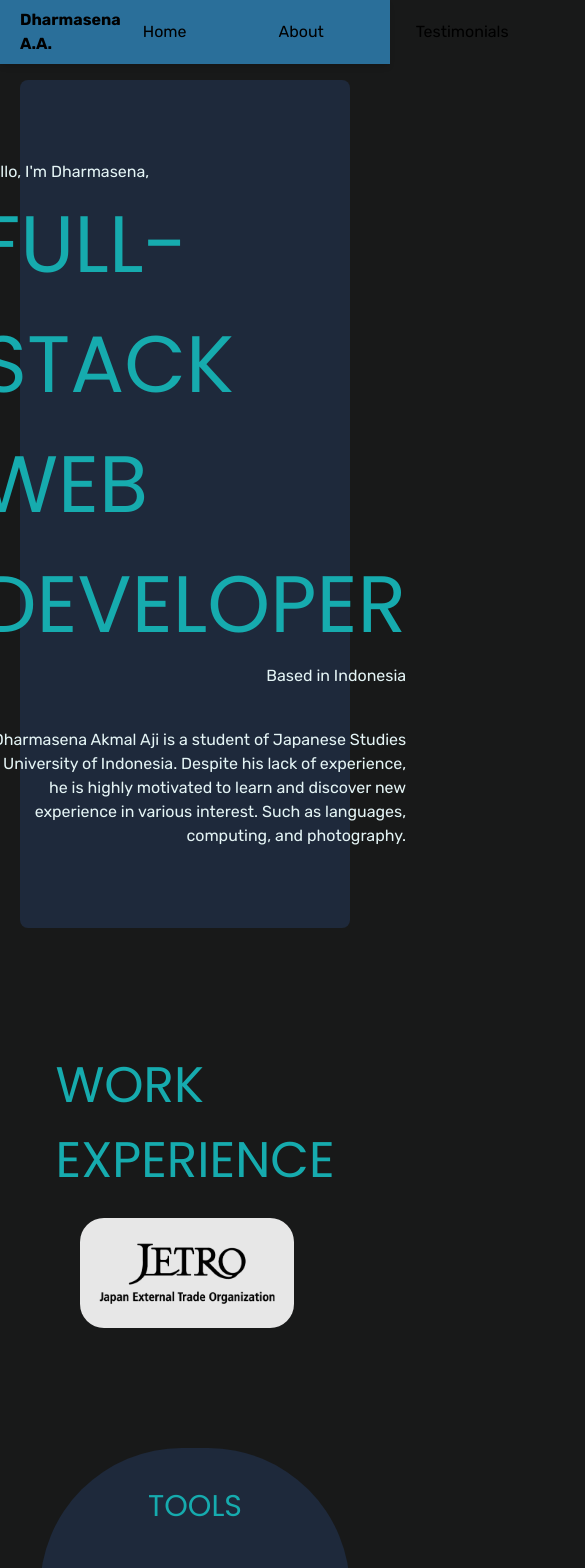
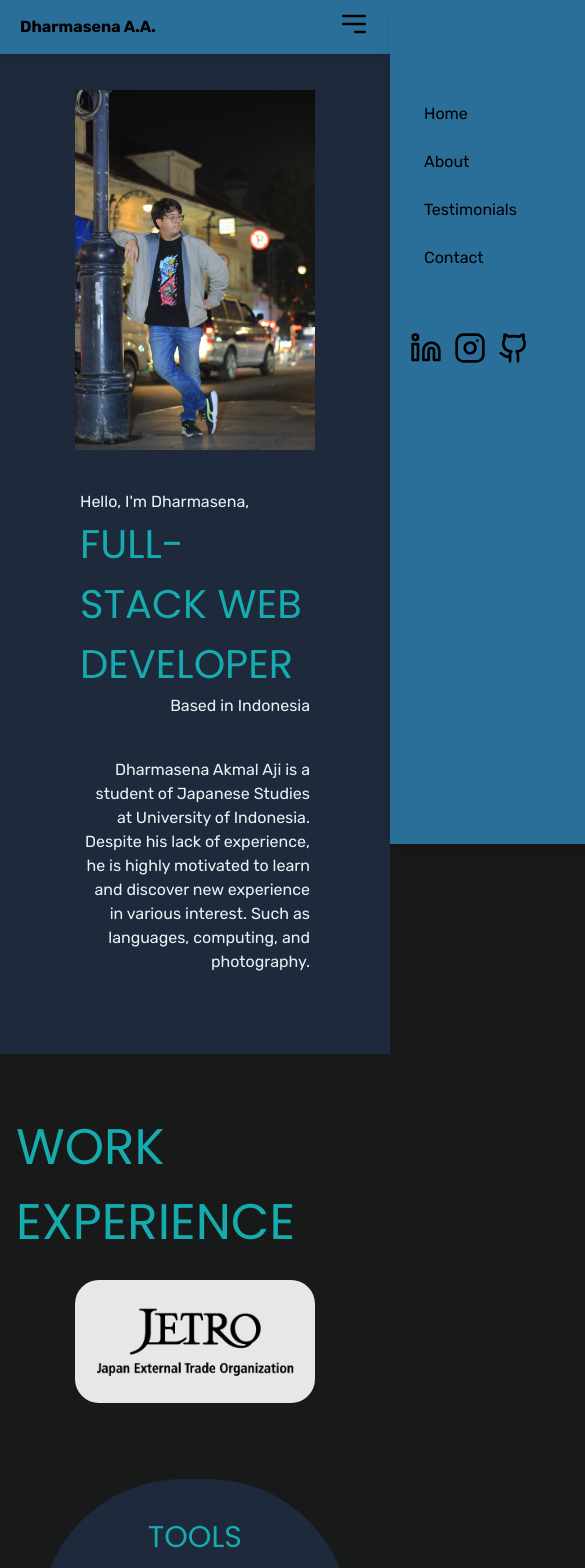
Before and after one commit to KaonashiMFG/proto-folio, a React (Vite) app: page / in a window 390 px wide. Shown: the top 1568 px of the page, 585 px wide, since content can reach past the window. Built offline with nearby package versions, Linux system fonts and the light colour scheme; grey boxes are pictures that could not be loaded.

Commit message:
kinda finalized

```diff
--- a/src/App.tsx
+++ b/src/App.tsx
@@ -4,26 +4,26 @@ import Workexp from "./components/Workexp";
 import Skills from "./components/Skills";
 import Contacts from "./components/Contacts";
 import Testimonials from "./components/Testimonials";
+import Footer from "./components/Footer";
 
 // import LogoAnimation from "./components/LogoAnimation";
-
 
 export default function App() {
   return (
     <>
-
       <Navbar />
 
-      <Hero/>
+      <Hero />
 
-      <Workexp/>
+      <Workexp />
 
-      <Skills/>
+      <Skills />
 
-      <Testimonials/>
+      <Testimonials />
 
-      <Contacts/>
+      <Contacts />
 
+      <Footer />
     </>
   );
 }
--- a/src/components/Contacts.tsx
+++ b/src/components/Contacts.tsx
@@ -6,8 +6,8 @@ export default function Workexp() {
   return (
     <>
       {/* <div className="flex items-center justify-center gap-3 border bg-navbar border-white w-full"> */}
-        <div className="p-10 bg-navbar flex gap-28 justify-center items-center">
-        <h1 className="text-black">CONTACTS</h1>
+        <div className="p-10 bg-navbar flex gap-28 justify-center items-center max-xl:flex-col max-xl:gap-10">
+        <h1 className="text-black max-xl:underline">CONTACTS</h1>
 
           <div className="logoContact">
             <img src= {wa} alt= "Whatsapp icon" className="w-[25px]"/>
--- /dev/null
+++ b/src/components/Footer.tsx
@@ -0,0 +1,10 @@
+export default function Footer() {
+  return (
+    <>
+      <div className="flex justify-between p-3 px-5 bg-secondBoxColor">
+        <h2 className="text-regularText">Code by Self</h2>
+        <h2 className="text-regularText">@ made in 2024</h2>
+      </div>
+    </>
+  );
+}
--- a/src/components/Hero.tsx
+++ b/src/components/Hero.tsx
@@ -2,23 +2,23 @@ import me from "../images/mememe.jpg";
 
 export default function Hero() {
     return (
-      <div className="flex p-10 bg-boxColor mt-20 mr-10 ml-5 rounded-lg">
+      <div className="flex p-10 bg-boxColor mt-[50px] max-xl:flex-col">
         {/* image */}
-        <div className="mb-10 w-[800px] h-[600px] overflow-hidden">
-          <img src={me} alt="DHARMASENA w-[900px] h-[500px]" />
+        <div className="max-xl:flex max-xl:justify-center">
+          <img src={me} alt="DHARMASENA" className="max-xl:w-60 "/>
         </div>
 
         {/* description */}
-        <div className="flex flex-col m-10 -ml-20">
+        <div className="flex flex-col m-10 z-10">
           <p>Hello, I'm Dharmasena,</p>
 
-          <h1 className="text-[80px] text-header font-poppins">
+          <h1 className="text-[80px] text-header font-poppins max-xl:text-[40px]">
             FULL-STACK WEB DEVELOPER
           </h1>
 
           <p className="text-right ">Based in Indonesia</p>
 
-          <p className="text-right mt-10">
+          <p className="text-right mt-10 pl-19">
             Dharmasena Akmal Aji is a student of Japanese Studies at University
             of Indonesia. Despite his lack of experience, he is highly motivated
             to learn and discover new experience in various interest. Such as
--- a/src/components/Navbar.tsx
+++ b/src/components/Navbar.tsx
@@ -1,19 +1,60 @@
+import { useState, useEffect } from "react";
+
 export default function Navbar() {
+  const [burger, setBurger] = useState(false);
+
+  useEffect(() => {
+    const handleResize = () => {
+      // If the screen size is larger than the xl breakpoint, close the sidebar
+      if (window.innerWidth >= 1280) {
+        setBurger(false);
+      }
+    };
+
+    // Attach event listener to window resize
+    window.addEventListener("resize", handleResize);
+
+    // Clean up the event listener
+    return () => {
+      window.removeEventListener("resize", handleResize);
+    };
+  }, []);
+
   return (
     <nav className="flex justify-between fixed items-center p-2 px-5 bg-navbar w-full shadow-md z-50 top-0">
-      {/* title */}
+      {/* Title */}
       <p className="text-black font-bold font-rubik">Dharmasena A.A.</p>
 
-      {/* menu */}
-      <div className="flex p-2 gap-16 rounded-xl">
+      {/* Burger Button */}
+      <div className="xl:hidden">
+        <button onClick={() => setBurger(!burger)}>
+          <svg
+            className="w-8 h-8 text-black"
+            xmlns="http://www.w3.org/2000/svg"
+            fill="none"
+            viewBox="0 0 24 24"
+            stroke="currentColor"
+          >
+            <path
+              strokeLinecap="round"
+              strokeLinejoin="round"
+              strokeWidth={2}
+              d="M4 6h16M4 12h16m-7 6h7"
+            />
+          </svg>
+        </button>
+      </div>
+
+      {/* Desktop Menu */}
+      <div className="hidden xl:flex p-2 gap-5 rounded-xl">
         <a className="onHover font-rubik font-normal border-2 px-3 border-transparent">Home</a>
         <a className="onHover font-rubik font-normal border-2 px-3 border-transparent">About</a>
         <a className="onHover font-rubik font-normal border-2 px-3 border-transparent">Testimonials</a>
         <a className="onHover font-rubik font-normal border-2 px-3 border-transparent">Contact</a>
       </div>
 
-      {/* socials */}
-      <div className="flex gap-3">
+      {/* Socials */}
+      <div className="hidden xl:flex gap-3">
         <a href="https://www.linkedin.com/in/dharmasena-aji-024765234/">
           <img src="/src/icons/linkedin.svg" alt="linkedin" className="w-8" />
         </a>
@@ -24,6 +65,50 @@ export default function Navbar() {
           <img src="/src/icons/github.svg" alt="github" className="w-8" />
         </a>
       </div>
+
+      {/* Burger Menu (Mobile Drawer) */}
+      <div
+        className={`fixed top-0 right-0 h-full bg-navbar w-64 shadow-lg z-40 transform ${
+          burger ? "translate-x-0" : "translate-x-full"
+        } transition-transform duration-300 ease-in-out`}
+      >
+        {/* Close Button */}
+        <button
+          onClick={() => setBurger(false)}
+          className="absolute top-5 right-5 text-black text-2xl font-bold"
+        >
+          ×
+        </button>
+
+        {/* Menu Items */}
+        <div className="flex flex-col items-start gap-5 p-5 mt-20">
+          <a className="onHover font-rubik font-normal text-black border-2 px-3 border-transparent">Home</a>
+          <a className="onHover font-rubik font-normal text-black border-2 px-3 border-transparent">About</a>
+          <a className="onHover font-rubik font-normal text-black border-2 px-3 border-transparent">Testimonials</a>
+          <a className="onHover font-rubik font-normal text-black border-2 px-3 border-transparent">Contact</a>
+        </div>
+
+        {/* Socials */}
+        <div className="flex gap-3 p-5 mt-5">
+          <a href="https://www.linkedin.com/in/dharmasena-aji-024765234/">
+            <img src="/src/icons/linkedin.svg" alt="linkedin" className="w-8" />
+          </a>
+          <a href="https://www.instagram.com/urenunknacdb/">
+            <img src="/src/icons/instagram.svg" alt="instagram" className="w-8" />
+          </a>
+          <a href="https://github.com/KaonashiMFG">
+            <img src="/src/icons/github.svg" alt="github" className="w-8" />
+          </a>
+        </div>
+      </div>
+
+      {/* Overlay (close the menu when clicking outside) */}
+      {burger && (
+        <div
+          onClick={() => setBurger(false)}
+          className="fixed inset-0 bg-black bg-opacity-50 z-30"
+        ></div>
+      )}
     </nav>
   );
 }
--- a/src/components/Skills.tsx
+++ b/src/components/Skills.tsx
@@ -7,11 +7,35 @@ import "slick-carousel/slick/slick-theme.css";
 
 export default function Skills() {
   const settings = {
-    // dots: true,
     infinite: true,
     speed: 500,
     slidesToShow: 4,
     slidesToScroll: 4,
+    responsive: [
+      {
+        breakpoint: 1024,
+        settings: {
+          slidesToShow: 3,
+          slidesToScroll: 3,
+          infinite: true,
+        }
+      },
+      {
+        breakpoint: 600,
+        settings: {
+          slidesToShow: 2,
+          slidesToScroll: 2,
+          initialSlide: 2
+        }
+      },
+      {
+        breakpoint: 480,
+        settings: {
+          slidesToShow: 1,
+          slidesToScroll: 1
+        }
+      }
+    ]
   };
 
   return (
@@ -42,17 +66,17 @@ export default function Skills() {
           color: white;
       }`}</style> */}
 
-      <div className="m-20 p-3 my-40">
+      <div className="m-20 p-3 max-xl:m-0 max-xl:p-0">
         <div className="bg-secondBoxColor p-7">
           <h1>PROJECTS</h1>
           <p>I have done some projects, such as ...</p>
         </div>
         {projects.map((el) => (
-              <div className="flex gap-20 mt-10 items-center">
+              <div className="flex gap-20 mt-10 items-center justify-center max-xl:flex-col max-xl:gap-10 max-xl:mt-20 max-xl:p-">
                 <div className="rounded-xl overflow-hidden">
                   <img src={el.img} alt={el.projectName} className="max-h-60"/>
                 </div>
-                <div className="flex flex-col gap-3 w-[800px]">
+                <div className="flex flex-col gap-3 w-[50%] ">
                   <h1 className="text-navbar text-4xl">{el.projectName}</h1>
                   <h1 className="text-sm">{el.intro}</h1>
                   <p>{el.desc}</p>
--- a/src/components/Testimonials.tsx
+++ b/src/components/Testimonials.tsx
@@ -15,21 +15,18 @@ export default function Testimonials() {
         {/* Flex container for testimonials */}
         <div className="flex flex-wrap gap-10 mt-10 justify-center">
           {testimonials.map((el) => (
-            <div
-              className="flex flex-col gap-7 p-10 items-center max-w-64 border border-gray-200 rounded-lg shadow-lg
-                         sm:flex-col sm:w-full lg:w-1/3"
-            >
+            <div className="flex flex-col gap-7 p-10 items-center max-w-64 border border-gray-200 rounded-lg shadow-lg sm:flex-col sm:w-full lg:w-1/3">
               {/* Profile Picture */}
               <div className="w-20 h-20 rounded-full overflow-hidden border-[3px] border-navbar">
                 <img src={el.img} alt={el.people} />
               </div>
               {/* Person and Title */}
-              <div className="h-14">
+              <div className="h-24">
                 <h1 className="text-xl text-navbar">{el.people}</h1>
                 <h1 className="text-[13px]">{el.title}</h1>
               </div>
               {/* Comments */}
-              <p className="text-sm">{el.comments}</p>
+              <p className="text-sm -mt-5">{el.comments}</p>
             </div>
           ))}
         </div>
--- a/src/components/Workexp.tsx
+++ b/src/components/Workexp.tsx
@@ -3,49 +3,38 @@ import jetro from "../images/Jetro-1-1170x600.png";
 
 export default function Workexp() {
   const [showExperience, setShowExperience] = useState(false);
-  const [isOpen, setIsOpen] = useState(false);
-
-  const toggleAnimation = () => {
-    setIsOpen((prev) => !prev);
-  };
 
   return (
-    <div className="p-20 mt-10">
+    <div className="p-4 mt-10">
       <h1 className="flex justify-center items-center">
         WORK EXPERIENCE
       </h1>
 
-      {/* jetro */}
-      <div className="flex justify-center items-center mt-5">
-        {/* image container */}
+      {/* JETRO Section */}
+      <div className="flex flex-col items-center mt-5 gap-5">
+        {/* Image Container */}
         <div
-          className={`hover:cursor-pointer hover:animate-pulse rounded-3xl overflow-hidden transform transition-transform duration-500 ${
-            isOpen ? "translate-x-[-5%] scale-75" : "translate-x-0 scale-100"
-          }`}
-          onClick={() => {
-            setShowExperience(!showExperience);
-            toggleAnimation();
-          }}
+          className="hover:cursor-pointer hover:animate-pulse rounded-3xl overflow-hidden transform transition-transform duration-500"
+          onClick={() => setShowExperience(!showExperience)}
         >
           <img
             src={jetro}
             alt="JETRO"
-            className={`w-60 cursor-pointer`}
+            className="w-60 md:w-80"
           />
         </div>
 
-        {/* description container */}
+        {/* Description Container */}
         <div
-          className={`ml-4 text-xl font-semibold text-gray-800 transition-all duration-500 transform ${
-            isOpen ? "opacity-100 translate-x-0" : "opacity-0 translate-x-5"
+          className={`overflow-hidden transition-all duration-500 ease-in-out ${
+            showExperience ? "max-h-screen opacity-100" : "max-h-0 opacity-0"
           }`}
         >
-          {showExperience ? (
-            <div className="flex flex-col ml-10">
-              <h1 className="text-[30px] m-3">
+          <div className="mt-4 text-center md:text-left">
+            <h1 className="text-lg m-3">
               Staff for JETRO Survey Project
             </h1>
-              <ul className="flex flex-col gap-3">
+            <ul className="flex flex-col gap-2">
               <li>
                 • Engaged with Japanese companies to encourage survey
                 participation and ensure representation.
@@ -61,7 +50,6 @@ export default function Workexp() {
               </li>
             </ul>
           </div>
-          ) : null}
         </div>
       </div>
     </div>
```
Lines whose indentation alone changed are shown as unchanged.
